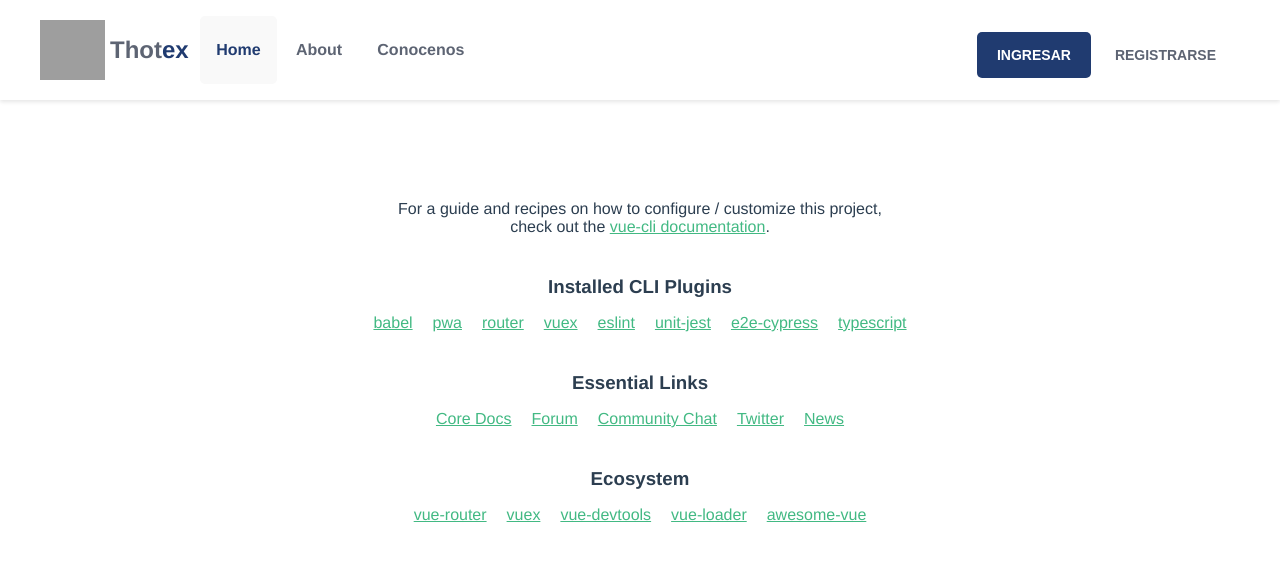
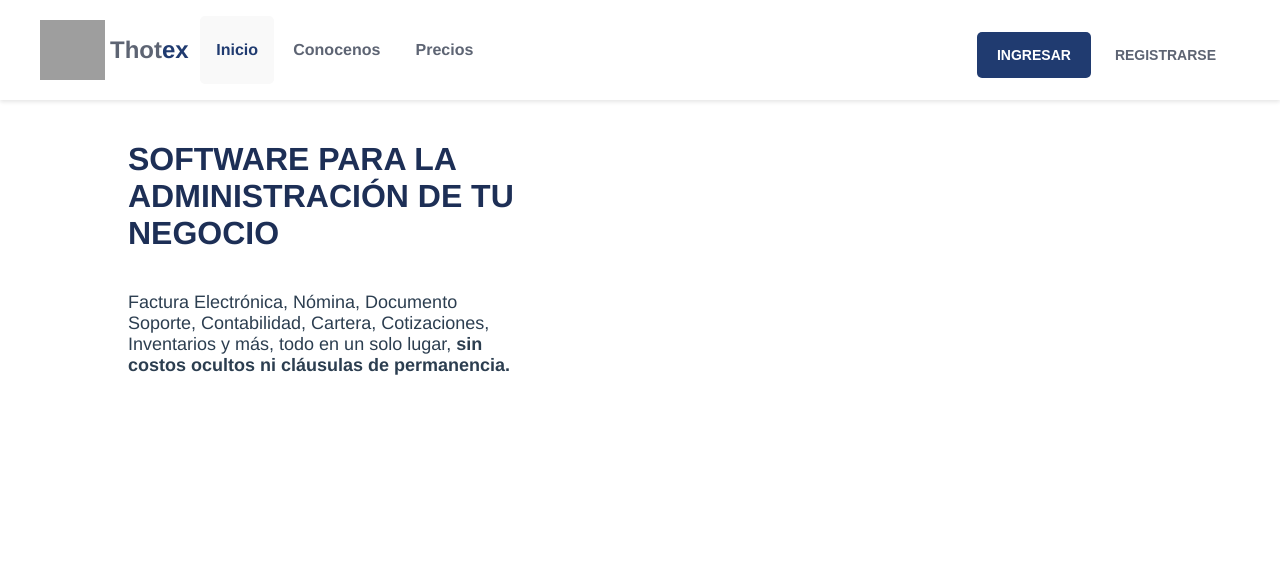
Before and after one commit to Thotex/Thotex_frontend, a Vue app: page / in a window 1280 px wide. Shown: the top 574 px of the page. Built offline with nearby package versions, Linux system fonts and the light colour scheme; grey boxes are pictures that could not be loaded.

Commit message:
before icons, con error de navbar right

```diff
--- a/src/App.vue
+++ b/src/App.vue
@@ -1,27 +1,11 @@
 <template>
-  <!-- TODO: meter el navbar y el footer en el componente Homepage-->
-  <FooterHomepage class="footer"/>
-  <NavBarHomepage class="navbar" />
-  <div class="content">
-    <HelloWorld />
+  <div>
+    <HomePage/>
   </div>
-
 </template>
 
-<script>
-import NavBarHomepage from '@/components/NavBarHomepage.vue';
-import FooterHomepage from '@/components/FooterHomepage.vue';
-import HelloWorld from './components/HelloWorld.vue';
-
-export default {
-  name: 'App',
-  components: {
-    NavBarHomepage,
-    HelloWorld,
-    FooterHomepage
-  }
-}
-
+<script setup lang="ts">
+  import HomePage from '@/views/HomePage.vue';
 </script>
 
 <style lang="scss">
@@ -40,17 +24,9 @@ export default {
     --custom-dark-blue: #1D2F56;
   }
 
-  div.content {
-    margin-top: var(--nav-bar-height);
-  }
-
   body {
     margin: 0;
     padding: 0;
     font-family: 'Roboto';
   }
-
-  .footer {
-    z-index: 1;
-  }
 </style>
--- a/src/components/FooterHomepage.vue
+++ b/src/components/FooterHomepage.vue
@@ -11,7 +11,12 @@
             </li>
         </ul>
         <ul class="footer-right">
-            <h1>Footer</h1>
+            <li>
+                wdsa
+            </li>
+            <li>
+                <router-link to="/precios">Precios</router-link>
+            </li>
         </ul>
     </div>
 </template>
@@ -56,16 +61,17 @@ export default {
         display: flex;
         justify-content: flex-start; // Aligns items to the left
     }
+
     .footer-right {
         display: flex;
         justify-content: flex-end; // Aligns items to the right
+        background-color: red; // Add this for testing
 
-        h1 {
+        li {
             color: white;
             margin-right: 10px;
         }
     }
-
     .logo {
         display: flex;
         align-items: center;
--- a/src/components/NavBarHomepage.vue
+++ b/src/components/NavBarHomepage.vue
@@ -10,9 +10,9 @@
 						</div>
 					</router-link>
 				</li>
-				<li class="item"><router-link to="/">Home</router-link></li>
-				<li class="item"><router-link to="/about">About</router-link></li>
+				<li class="item"><router-link to="/">Inicio</router-link></li>
 				<li class="item"><router-link to="/conocenos">Conocenos</router-link></li>
+				<li class="item"><router-link to="/precios">Precios</router-link></li>
 			</ul>
 			<ul class="right item-container">
 				<li class=" button-container"><button class="login-button" @click="toggleLoginView">Ingresar</button></li>
--- a/src/router/index.ts
+++ b/src/router/index.ts
@@ -1,7 +1,10 @@
 import { createRouter, createWebHistory, RouteRecordRaw } from 'vue-router'
-import HomeView from '../views/HomeView.vue'
-import RegistrationForm from '@/views/RegistrationForm.vue'
-import LoginForm from '@/views/LoginForm.vue'
+// import RegistrationForm from '@/views/RegistrationForm.vue'
+// import LoginForm from '@/views/LoginForm.vue'
+import HomeView from '@/views/HomeView.vue'
+import AboutView from '@/views/AboutView.vue'
+import PricesView from '@/views/PricesView.vue'
+
 
 const routes: Array<RouteRecordRaw> = [
   {
@@ -10,18 +13,23 @@ const routes: Array<RouteRecordRaw> = [
     component: HomeView
   },
   {
-    path: '/about',
+    path: '/conocenos',
     name: 'about',
     // route level code-splitting
     // this generates a separate chunk (about.[hash].js) for this route
     // which is lazy-loaded when the route is visited.
-    component: () => import(/* webpackChunkName: "about" */ '../views/AboutView.vue')
+    // component: () => import(/* webpackChunkName: "about" */ '../views/AboutView.vue')
+    component: AboutView,
   },
   {
-    path: '/conocenos',
-    name: 'conocenos',
-    component: () => import( '../views/ConocenosView.vue')
-  },
+    path: '/precios',
+    name: 'prices',
+    component: PricesView
+  }
+  /*
+
+  //Tocó quitar las rutas dado que dan conflictos con el router
+
   //Direccion al login
   {
     path: '/login',
@@ -33,7 +41,8 @@ const routes: Array<RouteRecordRaw> = [
     path: '/register',
     name: 'register',
     component: RegistrationForm
-  }
+  },
+  */
 ]
 
 const router = createRouter({
--- a/src/views/AboutView.vue
+++ b/src/views/AboutView.vue
@@ -1,5 +1,46 @@
 <template>
-  <div class="about">
-    <h1>This is an about page</h1>
+  <div class="container">
+    <div class="content">
+      <h1 class="title">Visión</h1>
+      <p>Thotex será líder para el 2027 ofreciendo servicios contables a pequeñas, medianas y grandes empresas, siendo una plataforma fiable de fácil uso y comprensión; facilitando a toda empresa emergente el conocimiento sobre el estado financiero actual de la organización así como ayudándoles a nuestros clientes a crear planes de acción para mejorar su rendimiento.</p>
+    </div>
+    <div class="content">
+      <h1 class="title">Mision</h1>
+      <p>Brindar una herramienta de fácil uso y entendimiento para todo aquel que quiera visualizar el estado financiero de su organización, por medio de instrucciones y elementos claros que guían al usuario en cada acción para obtener una abstracción del comportamiento de su organización y ayudarlos en la toma de decisiones.</p>
+    </div>
   </div>
 </template>
+
+<script setup lang="ts">
+
+</script>
+
+<style scoped lang="scss">
+  .container {
+    display: flex;
+    flex-direction: column;
+    align-items: center;
+    justify-content: center;
+    width: 100%;
+  }
+
+  .content {
+    display: flex;
+    flex-direction: column;
+    align-items: center;
+    justify-content: center;
+    width: 80%;
+    margin: 20px 0;
+    text-align: center;
+    overflow: hidden;
+    .title {
+      text-align: left;
+      width: 100%;
+      color: var(--custom-dark-blue);
+    }
+    p {
+      text-align: left;
+      font-size: large;
+    }
+  }
+</style>
--- a/src/views/ConocenosView.vue
+++ /dev/null
@@ -1,11 +0,0 @@
-<template lang="">
-    <div>
-        <h1>Conocenos</h1>
-    </div>
-</template>
-
-
-
-<style lang="">
-
-</style>
--- /dev/null
+++ b/src/views/HomePage.vue
@@ -0,0 +1,16 @@
+<template>
+  <FooterHomepage/>
+  <NavBarHomepage/>
+  <div class="content">
+    <router-view/>
+  </div>
+</template>
+
+<script setup lang="ts">
+import NavBarHomepage from '@/components/NavBarHomepage.vue';
+import FooterHomepage from '@/components/FooterHomepage.vue';
+</script>
+
+<style lang="scss">
+
+</style>
--- a/src/views/HomeView.vue
+++ b/src/views/HomeView.vue
@@ -1,18 +1,49 @@
 <template>
-  <div class="home">
-    <img alt="Vue logo" src="../assets/logo.png">
-    <HelloWorld msg="Welcome to Your Vue.js + TypeScript App"/>
-  </div>
+    <div class="container">
+        <div class="content">
+            <h1 class="title">SOFTWARE PARA LA ADMINISTRACIÓN DE TU NEGOCIO</h1>
+            <p>Factura Electrónica, Nómina, Documento Soporte, Contabilidad, Cartera, Cotizaciones, Inventarios y más, todo en un solo lugar, <span>sin costos ocultos ni cláusulas de permanencia.</span></p>
+        </div>
+    </div>
 </template>
 
-<script lang="ts">
-import { defineComponent } from 'vue';
-import HelloWorld from '@/components/HelloWorld.vue'; // @ is an alias to /src
+<script setup lang="ts">
 
-export default defineComponent({
-  name: 'HomeView',
-  components: {
-    HelloWorld,
-  },
-});
 </script>
+
+<style scoped lang="scss">
+  .container {
+    display: flex;
+    flex-direction: column;
+    align-items: left;
+    justify-content: center;
+    width: 100%;
+  }
+
+  .content {
+    display: flex;
+    flex-direction: column;
+    align-items: center;
+    justify-content: center;
+    width: 80%;
+    margin: 20px 0;
+    text-align: center;
+    overflow: hidden;
+    max-width: 400px;
+    padding-left: 10%;
+    padding: auto;
+    .title {
+      text-align: left;
+      width: 100%;
+      color: var(--custom-dark-blue);
+    }
+    p {
+      text-align: left;
+      font-size: large;
+      span {
+        font-weight: bold;
+      }
+    }
+  }
+
+</style>
--- /dev/null
+++ b/src/views/PricesView.vue
@@ -0,0 +1,13 @@
+<template>
+    <div>
+        <h1>Prices</h1>
+    </div>
+</template>
+
+<script setup lang="ts">
+
+</script>
+
+<style scoped>
+
+</style>
```
Also changed, not shown: src/views/PreciosView.vue (deleted).
